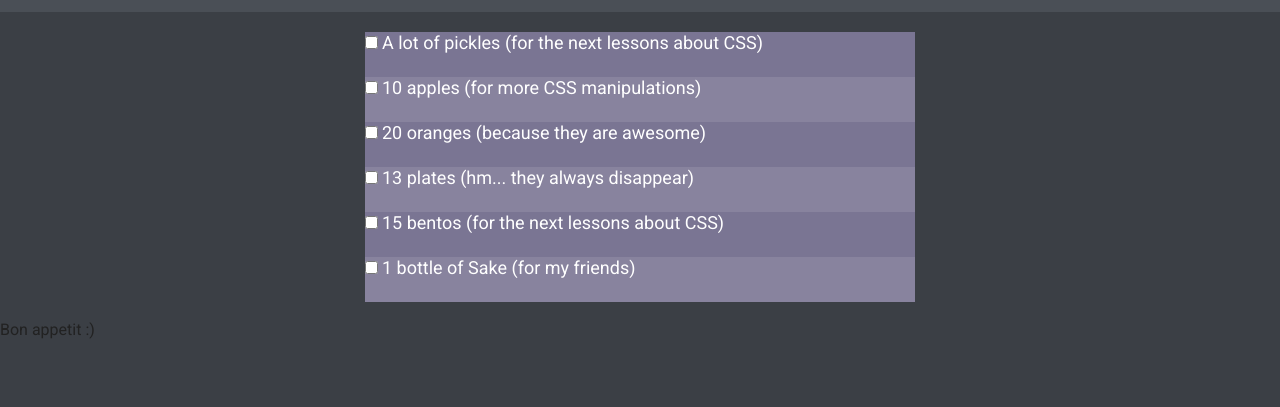
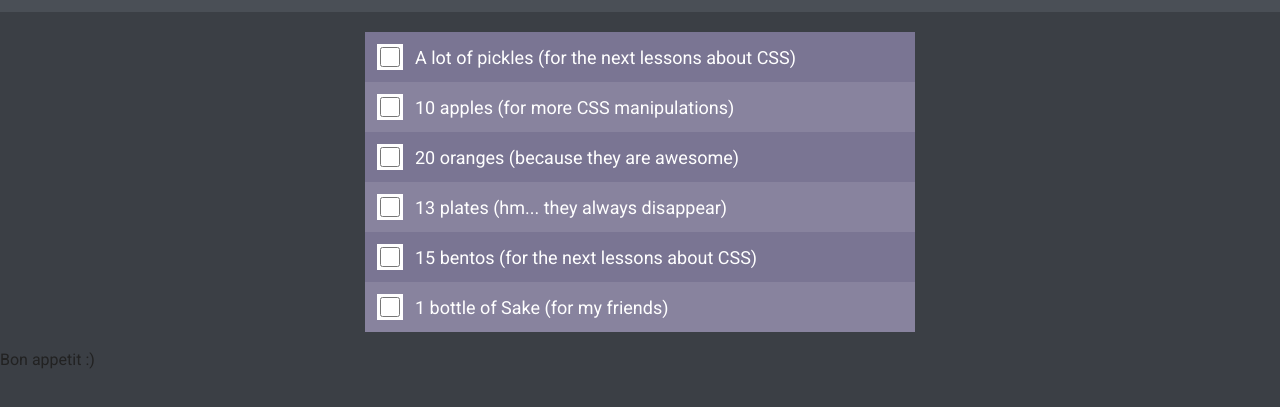
Before and after one commit to Bohdan-Podponarovskyi/shopping_list, a plain HTML site: page index.html in a window 1280 px wide. Shown: the part 75-482 px from the top of the page. Drawn offline with Linux system fonts and the light colour scheme.

Commit message:
add list styles (partially)

```diff
--- a/css/styles.css
+++ b/css/styles.css
@@ -4,6 +4,10 @@ body {
     box-sizing: border-box;
 
     background: #3B3F45;
+}
+
+label {
+    display: block;
 }
 
 /* Header */
@@ -58,8 +62,28 @@ body {
 }
 
 input[type="checkbox"] {
-    margin: auto;
+    opacity: 100;
+    position: absolute;
+    margin: 15px;
+    width: 20px;
+    height: 20px;
 }
+
+.list_item_description:before {
+    content: '\2714';
+    color: #000000;
+    text-align: center;
+
+    border: 3px solid white;
+    background-color: #FFFFFF;
+
+    margin: 12px;
+    display: inline-block;
+
+    width: 20px;
+    height: 20px;
+}
+
 
 .list_item_description {
     font-weight: 400;
```
